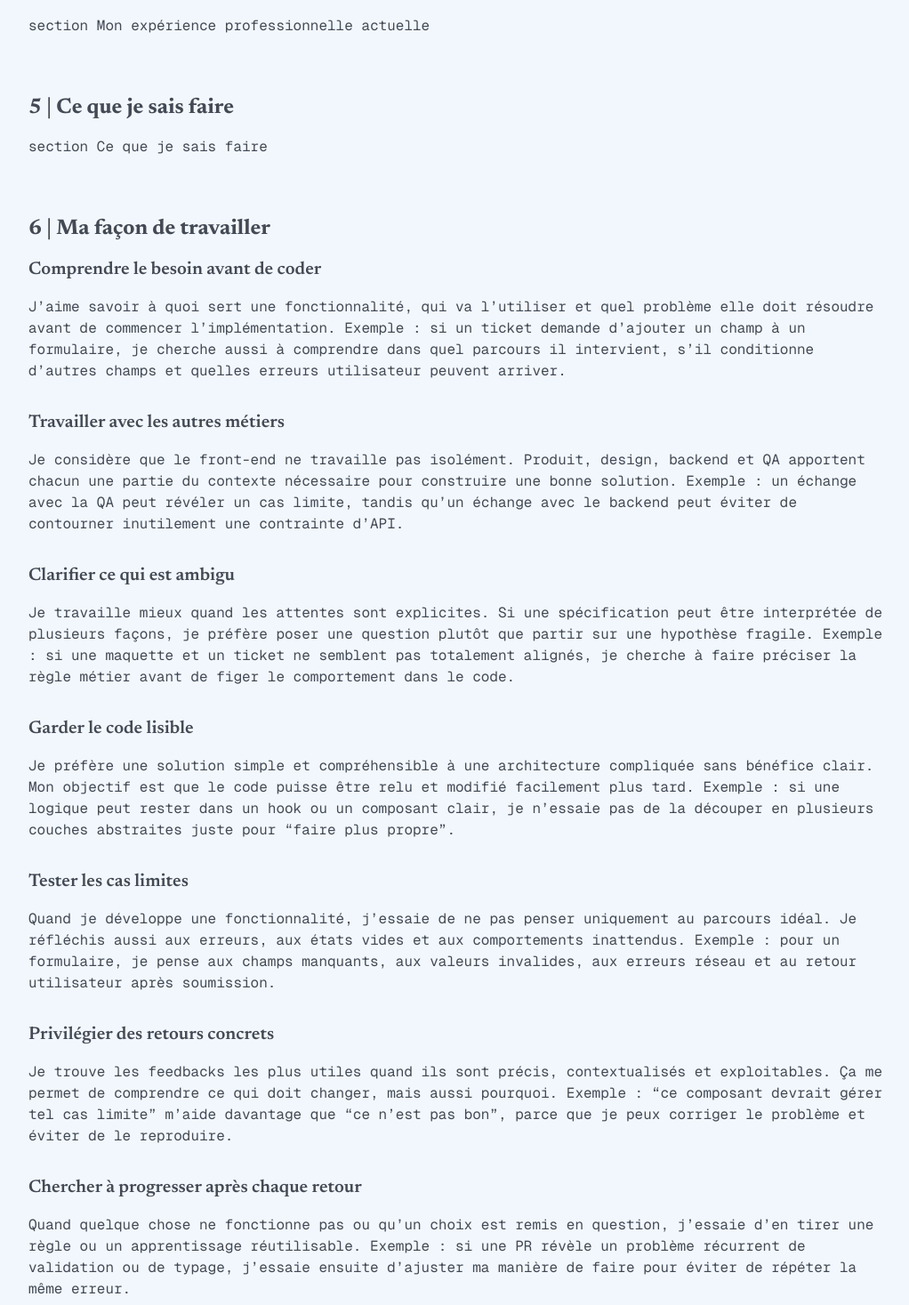
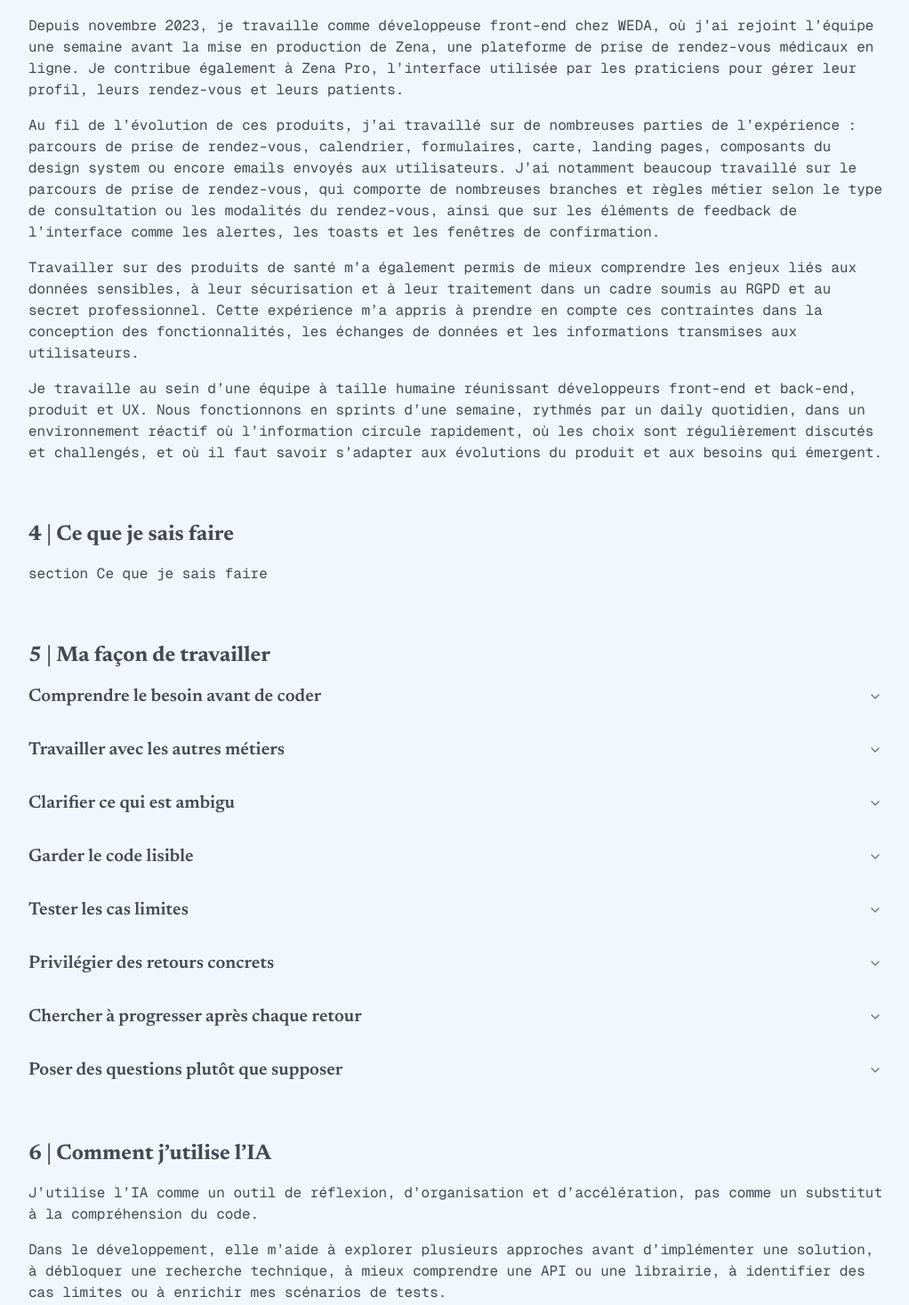
Before and after one commit to HemyDay/MULTITUDE, a Next.js app in the folder multitude/: page / in a window 1280 px wide. Shown: the part 1063-2530 px from the top of the page at 89% size, without its empty margins (128-1150 px from the left). Built offline with nearby package versions, Linux system fonts and the light colour scheme.

Commit message:
feat: update landing page sections with new content and adjust section numbers

```diff
--- a/multitude/src/features/landingPage/sections/CurrentProfessionalExperience.tsx
+++ b/multitude/src/features/landingPage/sections/CurrentProfessionalExperience.tsx
@@ -4,10 +4,46 @@ export default function CurrentProfessionalExperience() {
   return (
     <Section
       id="current-professional-experience"
-      number={4}
+      number={3}
       title="Mon expérience professionnelle actuelle"
     >
-      <div>section Mon expérience professionnelle actuelle</div>
+      <div className="flex flex-col gap-4">
+        <p>
+          Depuis novembre 2023, je travaille comme développeuse front-end chez
+          WEDA, où j’ai rejoint l’équipe une semaine avant la mise en production
+          de Zena, une plateforme de prise de rendez-vous médicaux en ligne. Je
+          contribue également à Zena Pro, l’interface utilisée par les
+          praticiens pour gérer leur profil, leurs rendez-vous et leurs
+          patients.
+        </p>
+        <p>
+          Au fil de l’évolution de ces produits, j’ai travaillé sur de
+          nombreuses parties de l’expérience : parcours de prise de rendez-vous,
+          calendrier, formulaires, carte, landing pages, composants du design
+          system ou encore emails envoyés aux utilisateurs. J’ai notamment
+          beaucoup travaillé sur le parcours de prise de rendez-vous, qui
+          comporte de nombreuses branches et règles métier selon le type de
+          consultation ou les modalités du rendez-vous, ainsi que sur les
+          éléments de feedback de l’interface comme les alertes, les toasts et
+          les fenêtres de confirmation.
+        </p>
+        <p>
+          Travailler sur des produits de santé m’a également permis de mieux
+          comprendre les enjeux liés aux données sensibles, à leur sécurisation
+          et à leur traitement dans un cadre soumis au RGPD et au secret
+          professionnel. Cette expérience m’a appris à prendre en compte ces
+          contraintes dans la conception des fonctionnalités, les échanges de
+          données et les informations transmises aux utilisateurs.
+        </p>
+        <p>
+          Je travaille au sein d’une équipe à taille humaine réunissant
+          développeurs front-end et back-end, produit et UX. Nous fonctionnons
+          en sprints d’une semaine, rythmés par un daily quotidien, dans un
+          environnement réactif où l’information circule rapidement, où les
+          choix sont régulièrement discutés et challengés, et où il faut savoir
+          s’adapter aux évolutions du produit et aux besoins qui émergent.
+        </p>
+      </div>
     </Section>
   );
 }
--- a/multitude/src/features/landingPage/sections/Hero.tsx
+++ b/multitude/src/features/landingPage/sections/Hero.tsx
@@ -2,7 +2,7 @@ import Section from "../Section";
 
 export default function Hero() {
   return (
-    <Section id="hero" number={1} title="Hero" noTitle>
+    <Section id="hero" number={0} title="Hero" noTitle>
       <div className="flex flex-row justify-between border-t-2 border-b-2">
         <div className="uppercase">MONTPELLIER · 2026</div>
         <div className="uppercase">Présentation</div>
--- a/multitude/src/features/landingPage/sections/HowIUseAI.tsx
+++ b/multitude/src/features/landingPage/sections/HowIUseAI.tsx
@@ -2,7 +2,7 @@ import Section from "../Section";
 
 export default function HowIUseAI() {
   return (
-    <Section id="how-i-use-ai" number={7} title="Comment j’utilise l’IA">
+    <Section id="how-i-use-ai" number={6} title="Comment j’utilise l’IA">
       <div className="flex flex-col gap-4">
         <p>
           J’utilise l’IA comme un outil de réflexion, d’organisation et
--- a/multitude/src/features/landingPage/sections/HowIWork.tsx
+++ b/multitude/src/features/landingPage/sections/HowIWork.tsx
@@ -1,103 +1,127 @@
 import Section from "../Section";
+import {
+  Accordion,
+  AccordionContent,
+  AccordionItem,
+  AccordionTrigger,
+} from "@/components/ui/accordion";
 
 export default function HowIWork() {
   return (
-    <Section id="how-i-work" number={6} title="Ma façon de travailler">
-      <div className="flex flex-col gap-8">
-        <div className="flex flex-col gap-4">
-          <h3 className="text-xl font-semibold">
+    <Section id="how-i-work" number={5} title="Ma façon de travailler">
+      <Accordion type="multiple" className="gap-8">
+        <AccordionItem
+          value="understand-the-need"
+          className="not-last:border-b-0"
+        >
+          <AccordionTrigger className="items-center rounded-none border-0 p-0 text-xl font-semibold hover:no-underline">
             Comprendre le besoin avant de coder
-          </h3>
-          <div>
+          </AccordionTrigger>
+          <AccordionContent className="h-auto pt-4 pb-0 text-base">
             J’aime savoir à quoi sert une fonctionnalité, qui va l’utiliser et
             quel problème elle doit résoudre avant de commencer
             l’implémentation. Exemple : si un ticket demande d’ajouter un champ
             à un formulaire, je cherche aussi à comprendre dans quel parcours il
             intervient, s’il conditionne d’autres champs et quelles erreurs
             utilisateur peuvent arriver.
-          </div>
-        </div>
-        <div className="flex flex-col gap-4">
-          <h3 className="text-xl font-semibold">
+          </AccordionContent>
+        </AccordionItem>
+        <AccordionItem value="collaborate" className="not-last:border-b-0">
+          <AccordionTrigger className="items-center rounded-none border-0 p-0 text-xl font-semibold hover:no-underline">
             Travailler avec les autres métiers
-          </h3>
-          <div>
+          </AccordionTrigger>
+          <AccordionContent className="h-auto pt-4 pb-0 text-base">
             Je considère que le front-end ne travaille pas isolément. Produit,
             design, backend et QA apportent chacun une partie du contexte
             nécessaire pour construire une bonne solution. Exemple : un échange
             avec la QA peut révéler un cas limite, tandis qu’un échange avec le
             backend peut éviter de contourner inutilement une contrainte d’API.
-          </div>
-        </div>
-        <div className="flex flex-col gap-4">
-          <h3 className="text-xl font-semibold">Clarifier ce qui est ambigu</h3>
-          <div>
+          </AccordionContent>
+        </AccordionItem>
+        <AccordionItem
+          value="clarify-ambiguity"
+          className="not-last:border-b-0"
+        >
+          <AccordionTrigger className="items-center rounded-none border-0 p-0 text-xl font-semibold hover:no-underline">
+            Clarifier ce qui est ambigu
+          </AccordionTrigger>
+          <AccordionContent className="h-auto pt-4 pb-0 text-base">
             Je travaille mieux quand les attentes sont explicites. Si une
             spécification peut être interprétée de plusieurs façons, je préfère
             poser une question plutôt que partir sur une hypothèse fragile.
             Exemple : si une maquette et un ticket ne semblent pas totalement
             alignés, je cherche à faire préciser la règle métier avant de figer
             le comportement dans le code.
-          </div>
-        </div>
-        <div className="flex flex-col gap-4">
-          <h3 className="text-xl font-semibold">Garder le code lisible</h3>
-          <div>
+          </AccordionContent>
+        </AccordionItem>
+        <AccordionItem value="readable-code" className="not-last:border-b-0">
+          <AccordionTrigger className="items-center rounded-none border-0 p-0 text-xl font-semibold hover:no-underline">
+            Garder le code lisible
+          </AccordionTrigger>
+          <AccordionContent className="h-auto pt-4 pb-0 text-base">
             Je préfère une solution simple et compréhensible à une architecture
             compliquée sans bénéfice clair. Mon objectif est que le code puisse
             être relu et modifié facilement plus tard. Exemple : si une logique
             peut rester dans un hook ou un composant clair, je n’essaie pas de
             la découper en plusieurs couches abstraites juste pour “faire plus
             propre”.
-          </div>
-        </div>
-        <div className="flex flex-col gap-4">
-          <h3 className="text-xl font-semibold">Tester les cas limites</h3>
-          <div>
+          </AccordionContent>
+        </AccordionItem>
+        <AccordionItem value="edge-cases" className="not-last:border-b-0">
+          <AccordionTrigger className="items-center rounded-none border-0 p-0 text-xl font-semibold hover:no-underline">
+            Tester les cas limites
+          </AccordionTrigger>
+          <AccordionContent className="h-auto pt-4 pb-0 text-base">
             Quand je développe une fonctionnalité, j’essaie de ne pas penser
             uniquement au parcours idéal. Je réfléchis aussi aux erreurs, aux
             états vides et aux comportements inattendus. Exemple : pour un
             formulaire, je pense aux champs manquants, aux valeurs invalides,
             aux erreurs réseau et au retour utilisateur après soumission.
-          </div>
-        </div>
-        <div className="flex flex-col gap-4">
-          <h3 className="text-xl font-semibold">
+          </AccordionContent>
+        </AccordionItem>
+        <AccordionItem
+          value="concrete-feedback"
+          className="not-last:border-b-0"
+        >
+          <AccordionTrigger className="items-center rounded-none border-0 p-0 text-xl font-semibold hover:no-underline">
             Privilégier des retours concrets
-          </h3>
-          <div>
+          </AccordionTrigger>
+          <AccordionContent className="h-auto pt-4 pb-0 text-base">
             Je trouve les feedbacks les plus utiles quand ils sont précis,
             contextualisés et exploitables. Ça me permet de comprendre ce qui
             doit changer, mais aussi pourquoi. Exemple : “ce composant devrait
             gérer tel cas limite” m’aide davantage que “ce n’est pas bon”, parce
             que je peux corriger le problème et éviter de le reproduire.
-          </div>
-        </div>
-        <div className="flex flex-col gap-4">
-          <h3 className="text-xl font-semibold">
+          </AccordionContent>
+        </AccordionItem>
+        <AccordionItem
+          value="learn-from-feedback"
+          className="not-last:border-b-0"
+        >
+          <AccordionTrigger className="items-center rounded-none border-0 p-0 text-xl font-semibold hover:no-underline">
             Chercher à progresser après chaque retour
-          </h3>
-          <div>
+          </AccordionTrigger>
+          <AccordionContent className="h-auto pt-4 pb-0 text-base">
             Quand quelque chose ne fonctionne pas ou qu’un choix est remis en
             question, j’essaie d’en tirer une règle ou un apprentissage
             réutilisable. Exemple : si une PR révèle un problème récurrent de
             validation ou de typage, j’essaie ensuite d’ajuster ma manière de
             faire pour éviter de répéter la même erreur.
-          </div>
-        </div>
-        <div className="flex flex-col gap-4">
-          <h3 className="text-xl font-semibold">
+          </AccordionContent>
+        </AccordionItem>
+        <AccordionItem value="ask-questions" className="not-last:border-b-0">
+          <AccordionTrigger className="items-center rounded-none border-0 p-0 text-xl font-semibold hover:no-underline">
             Poser des questions plutôt que supposer
-          </h3>
-          <div>
+          </AccordionTrigger>
+          <AccordionContent className="h-auto pt-4 pb-0 text-base">
             Je préfère demander une précision tôt plutôt que découvrir trop tard
             que j’ai résolu le mauvais problème. Exemple : avant de modifier une
             fonctionnalité existante, je vérifie souvent si le comportement
             actuel est volontaire, hérité d’une contrainte métier ou réellement
             incorrect.
-          </div>
-        </div>
-      </div>
+          </AccordionContent>
+        </AccordionItem>
+      </Accordion>
     </Section>
   );
 }
--- a/multitude/src/features/landingPage/sections/MyJourney.tsx
+++ b/multitude/src/features/landingPage/sections/MyJourney.tsx
@@ -2,7 +2,7 @@ import Section from "../Section";
 
 export default function MyJourney() {
   return (
-    <Section id="my-journey" number={2} title="Mon parcours">
+    <Section id="my-journey" number={1} title="Mon parcours">
       <div className="flex flex-col gap-4">
         <p>
           Mon parcours a d’abord été tourné vers l’éducation et
@@ -14,7 +14,7 @@ export default function MyJourney() {
         </p>
         <p>
           J’ai ensuite choisi de me reconvertir dans le développement web et
-          obtenu en 2024 un titre professionnel de développeur web et web
+          obtenu en 2023 un titre professionnel de développeur web et web
           mobile. Peu après, un hackathon organisé avec France Travail m’a
           permis de rencontrer l’entreprise qui m’a recrutée et de commencer mon
           parcours professionnel dans le développement front-end.
--- a/multitude/src/features/landingPage/sections/MySkills.tsx
+++ b/multitude/src/features/landingPage/sections/MySkills.tsx
@@ -2,7 +2,7 @@ import Section from "../Section";
 
 export default function MySkills() {
   return (
-    <Section id="my-skills" number={5} title="Ce que je sais faire">
+    <Section id="my-skills" number={4} title="Ce que je sais faire">
       <div>section Ce que je sais faire</div>
     </Section>
   );
--- a/multitude/src/features/landingPage/sections/WhyIDevelop.tsx
+++ b/multitude/src/features/landingPage/sections/WhyIDevelop.tsx
@@ -2,7 +2,7 @@ import Section from "../Section";
 
 export default function WhyIDevelop() {
   return (
-    <Section id="why-i-develop" number={3} title="Pourquoi je développe">
+    <Section id="why-i-develop" number={2} title="Pourquoi je développe">
       <div className="flex flex-col gap-4">
         <p>
           Je n’ai pas commencé par développer des outils. J’ai commencé par
```
